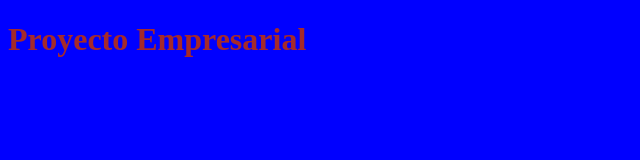
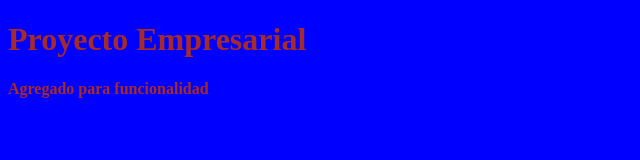
Before and after one commit to torreschegue/CursGit, a plain HTML site: page index.html in a window 1280 px wide. Shown: the whole page, without its empty margins (0-640 px from the left). Drawn offline with Linux system fonts and the light colour scheme.

Commit message:
Update index.html

```diff
--- a/index.html
+++ b/index.html
@@ -9,5 +9,6 @@
 </head>
 <body>
     <h1>Proyecto Empresarial</h1>
+    <p>Agregado para funcionalidad</p>
 </body>
 </html>
```
